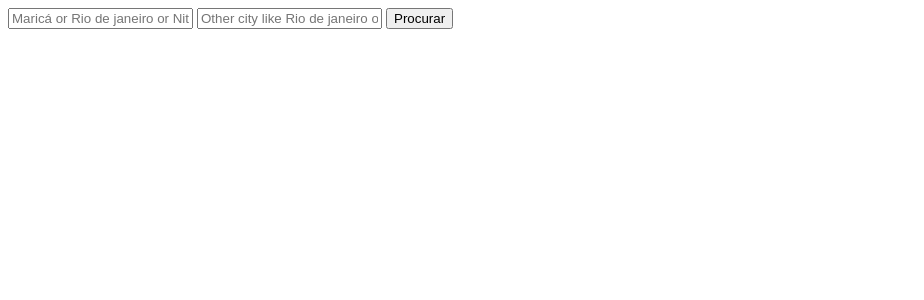
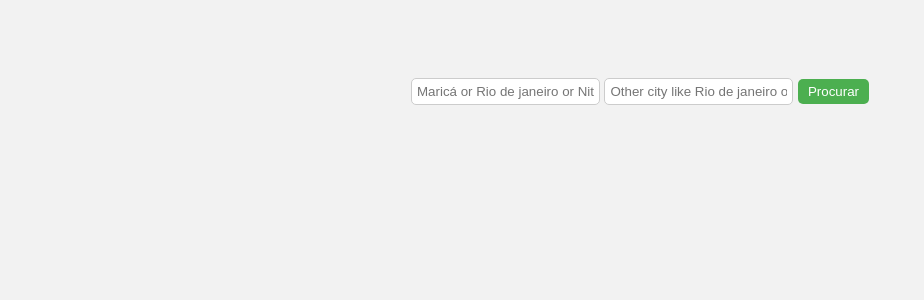
Before and after one commit to Reis567/weather-django, a Django app: template weather_project/weather_app/templates/weather_app/index.html in a window 1280 px wide. Shown: the top 300 px of the page, without its empty margins (0-924 px from the left). Run offline with Django 4.2, Linux system fonts and the light colour scheme; the template is opened without the code that fills it, so the values that code supplies are empty.

Commit message:
simple initial css

```diff
--- /dev/null
+++ b/weather_project/weather_app/static/style.css
@@ -0,0 +1,53 @@
+body {
+    font-family: Arial, sans-serif;
+    background-color: #f2f2f2;
+    text-align: center;
+    padding: 50px;
+  }
+
+  form {
+    margin: 20px 0;
+  }
+
+  input[type="text"] {
+    padding: 5px;
+    border: 1px solid #ccc;
+    border-radius: 5px;
+  }
+
+  button {
+    background-color: #4CAF50;
+    color: white;
+    padding: 5px 10px;
+    border: none;
+    border-radius: 5px;
+    cursor: pointer;
+  }
+
+  .forecast-container {
+    display: flex;
+    justify-content: center;
+    flex-wrap: wrap;
+  }
+
+  .forecast {
+    background-color: #fff;
+    border-radius: 5px;
+    box-shadow: 0 0 10px rgba(0, 0, 0, 0.1);
+    padding: 10px;
+    margin: 10px;
+    width: calc(100% / 5 - 20px);
+    box-sizing: border-box;
+  }
+
+  @media (max-width: 767px) {
+    .forecast {
+      width: calc(50% - 20px);
+    }
+  }
+
+  @media (max-width: 480px) {
+    .forecast {
+      width: 100%;
+    }
+  }
--- a/weather_project/weather_app/templates/weather_app/index.html
+++ b/weather_project/weather_app/templates/weather_app/index.html
@@ -1,8 +1,10 @@
+{% load static %}
 <!DOCTYPE html>
 <html lang="en">
 <head>
     <meta charset="UTF-8">
     <meta name="viewport" content="width=device-width, initial-scale=1.0">
+    <link rel="stylesheet" href="{% static 'style.css' %}">
     <title>Weather Django - By Reis567</title>
 </head>
 <body>
@@ -10,6 +12,7 @@
         {% csrf_token %}
         <input type="text" name="city1" placeholder="Maricá or Rio de janeiro or Niterói and etc...">
         <input type="text" name="city2" placeholder="Other city like Rio de janeiro or Niterói or Magé and etc...">
+
         <button type="submit">Procurar</button>
     </form>
 
```
